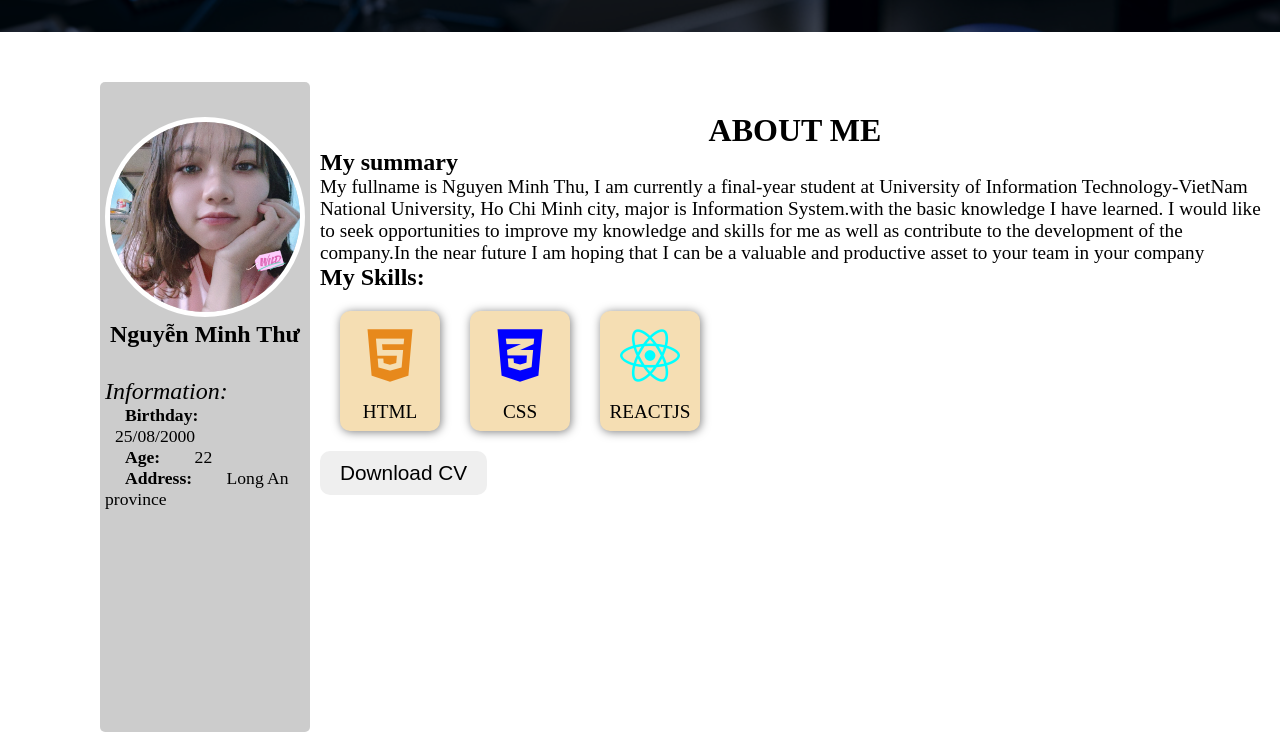
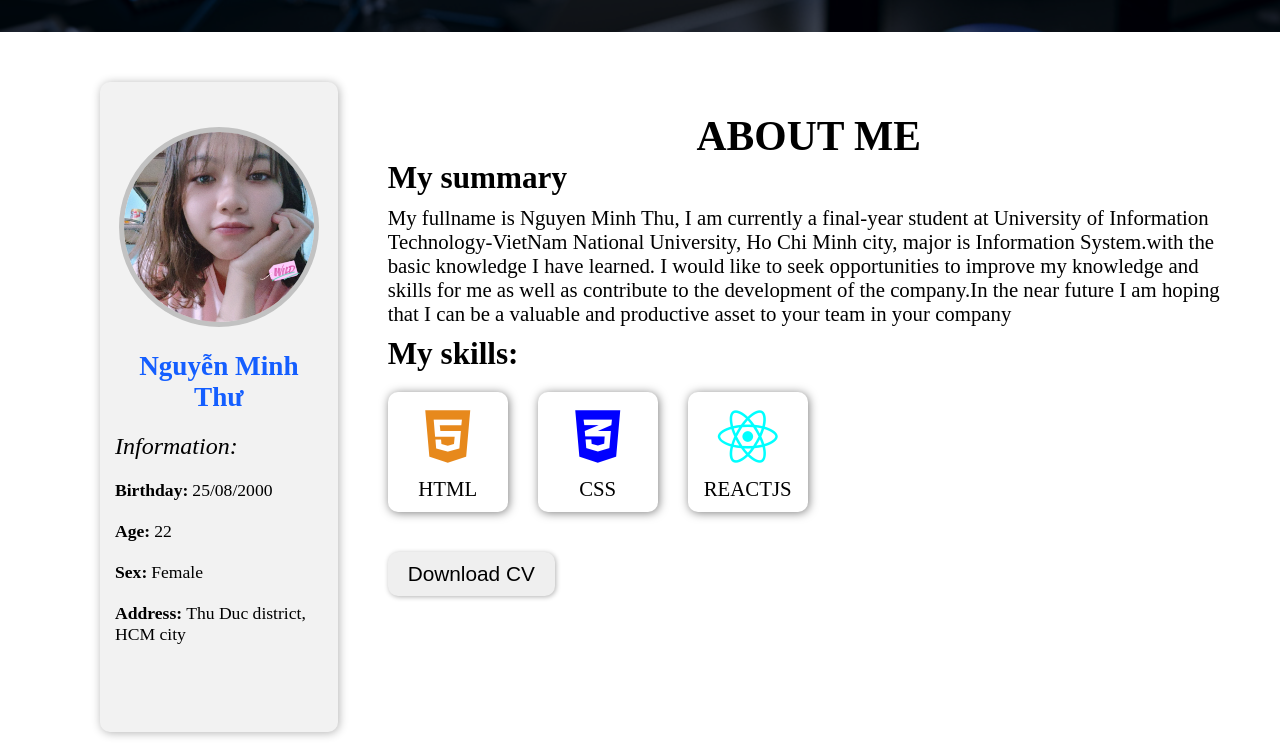
Before and after one commit to thunguyen25820/CV, a plain HTML site: page index.html in a window 1280 px wide. Shown: the part 768-1520 px from the top of the page. Drawn offline with Linux system fonts and the light colour scheme.

Commit message:
update aboutpage design

```diff
--- a/index.html
+++ b/index.html
@@ -23,7 +23,7 @@
         <div class="home_overlay"></div>
         <div class="home-info">
             <img src="./image/thu3.jpg" alt=""><br>
-            <h1>HI I'M NGUYEN MINH THU</h1><br>
+            <h1>NGUYEN MINH THU</h1><br>
             <p>I'm a final-year student</p><br>
             <p>At University of Information Technology</p>
             <div class="home-info-contact">
@@ -36,15 +36,25 @@
     <div class="about" id="about">
         <div class="about-info">
             <img src="./image/thu3.jpg" alt="">
-            <h2>Nguyễn Minh Thư</h3>
+            <h2>Nguyễn Minh Thư</h2>
             <div class="about-info-content">
                 <p>Information: </p>
-                <span><b>Birthday:</b> </span>
-                <span>25/08/2000</span><br>
-                <span><b>Age:</b> </span>
-                <span>22</span><br>
-                <span><b>Address:</b> </span>
-                <span>Long An province</span><br>
+                <div class="info-content">
+                    <span><b>Birthday:</b></span>
+                    <span>25/08/2000</span>
+                </div>
+                <div class="info-content">
+                    <span><b>Age:</b></span>
+                    <span>22</span>
+                </div>
+                <div class="info-content">
+                    <span><b>Sex:</b></span>
+                    <span>Female</span>
+                </div>
+                <div class="info-content">
+                    <span><b>Address:</b></span>
+                    <span>Thu Duc district, HCM city</span>
+                </div>
             </div>
         </div>
         <div class="about-container">
@@ -55,7 +65,7 @@
                 major is Information System.with the basic knowledge I have learned. I would like to seek opportunities to improve my knowledge and skills for me as well
                 as contribute to the development of the company.In the near future I am hoping that I can be a valuable and productive asset to your team in your company
             </span>
-            <h2>My Skills: </h2>
+            <h2>My skills: </h2>
             <div class="card-container">
                 <div class="card-skill ">
                     <i class="fa-brands fa-html5 html"></i>
@@ -70,7 +80,14 @@
                     <span>REACTJS</span>
                 </div>
             </div>
-            <button class="btndownload">Download CV</button>
+            <a href="https://www.topcv.vn/xem-cv/AFcGVFEFXQwCBAZTAQYMVA0LVwZTVAVaA1wADQ0e18">
+                <button class="btndownload">Download CV</button>
+            </a>
+        </div>
+    </div>
+    <div class="project">
+        <div class="project-container">
+
         </div>
     </div>
     <div class="contact" id="contact">
--- a/style.css
+++ b/style.css
@@ -125,44 +125,59 @@ ul a{
 }
 
 .about-info{
-    background: rgba(0,0,0,0.2);
-    border-radius: 5px;
-    width: 50%;
+    background: rgba(0,0,0,0.05);
+    border-radius: 10px;
+    box-shadow: 1px 1px 10px rgba(0,0,0,0.3);
+    width: 1000px;
     margin-left: 100px;
     margin-top: 50px;
     margin-bottom: 100px;
     text-align: center;
-    padding: 5px;
+    padding: 15px;
+    /* color: rgba(0,0,0,0.8); */
 }
 
 .about-info img{
     height: 200px;
     width: 200px;
     border-radius: 50%;
-    border: 5px solid white;
+    border: 5px solid rgba(0,0,0,0.2);
     object-fit: cover;
     margin-top: 30px;
 }
 
+.about-info h2{
+    font-size: 1.7rem;
+    margin-top: 20px;
+    color: #145eff;
+}
+
 .about-info-content{
     text-align: left;
-    margin-top: 30px;
+    margin-top: 10px;
+    display: flex;
+    flex-direction: column;
 }
 
 .about-info-content p{
     font-size: 1.5rem;
     font-style: oblique;
+    margin: 10px 0;
 }
 
-.about-info-content span, .about-info-content b{
+.info-content{
+    margin: 10px 0;
+}
+.info-content span, .info-content b{
     font-size: 1.1rem;
-    margin: 10px;
 }
 
 .about-container{
-    margin-top: 70px;
+    margin: 70px 40px;
     padding: 10px;
     display: block;
+    font-size: 1.3rem;
+
 }
 
 .about-container h1{
@@ -170,15 +185,16 @@ ul a{
 }
 
 .about-container span{
-    font-size: 1.2rem;
+    display: inline-block;
+    margin: 10px 0;
 }
 .card-container{
     display: flex;
-    padding: 20px;
+    margin: 20px 0;
 }
 .card-skill{
-    background: wheat;
-    width: 100px;
+    background: rgba(255,255,255,0.1);
+    width: 120px;
     height: 120px;
     border-radius: 10px;
     box-shadow: 1px 1px 10px rgba(0,0,0,0.5);
@@ -186,11 +202,12 @@ ul a{
     flex-direction: column;
     align-items: center;
     margin-right: 30px;
+    cursor: pointer;
 }
 
 .card-skill i{
     font-size: 60px;
-    margin: 15px 0;
+    margin-top: 15px;
 }
 
 .html{
@@ -211,8 +228,21 @@ ul a{
     padding: 10px 20px;
     font-size: 1.3rem;
     border-radius: 10px;
+    box-shadow: 1px 1px 5px rgba(0,0,0,0.3);
+    margin-top: 20px;
+    cursor: pointer;
+}
+/* hover-aboutpage */
+.card-skill:hover{
+    background: #ffd43b;
+    color: white;
+
 }
 
+.btndownload:hover{
+    background: black;
+    color: white;
+}
 /*---contactpage---- */
 .contact{
     height: 100vh;
```
